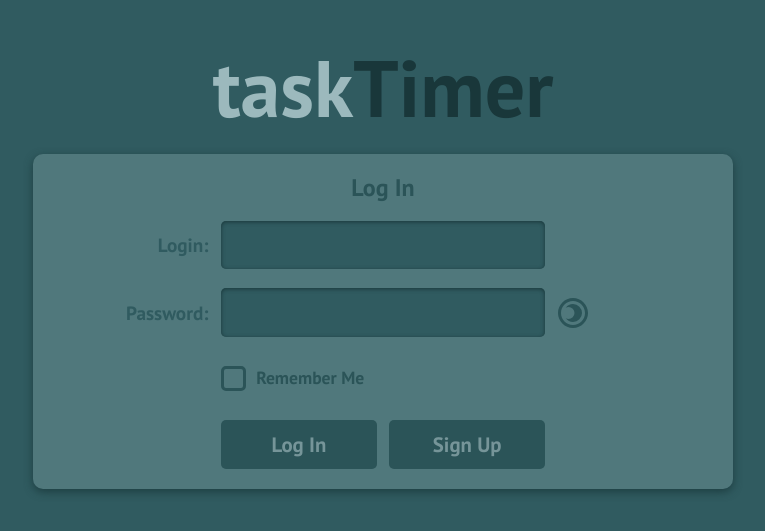
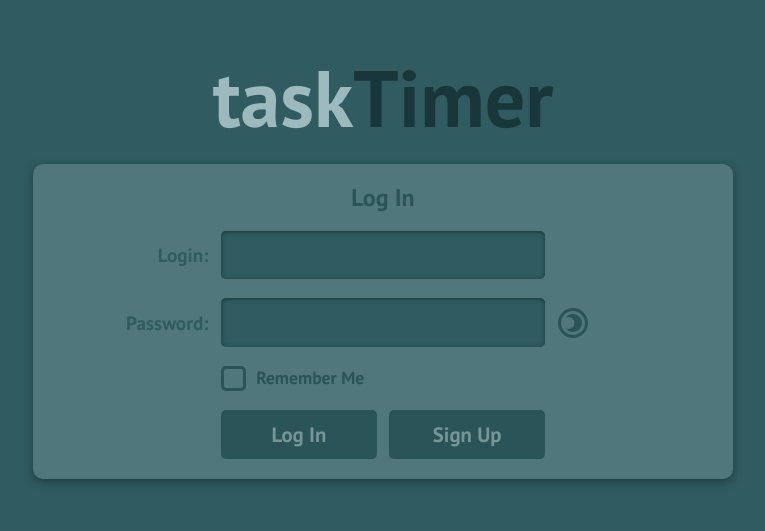
Before and after one commit to jchojna/task-timer, a React (Create React App) app: page / in a window 1280 px wide. Shown: the part 101-632 px from the top of the page, without its empty margins (257-1022 px from the left). Built offline with nearby package versions, Linux system fonts and the light colour scheme.

Commit message:
feat(UserForm): add 'remember me' button functionality

```diff
--- a/src/components/UserForm.js
+++ b/src/components/UserForm.js
@@ -126,7 +126,6 @@ class UserForm extends Component {
   }
 
   handleRememberMe = () => {
-    console.log('test');
     this.setState(prevState => ({
       shouldRemember: !prevState.shouldRemember
     }));
@@ -146,6 +145,7 @@ class UserForm extends Component {
       isConfirmPasswordDisabled: true,
       isPasswordPreviewed: false,
       isConfirmPreviewed: false,
+      shouldRemember: false
     });
   }
 
@@ -157,7 +157,8 @@ class UserForm extends Component {
       isPasswordInputValid,
       isConfirmPasswordValid,
       login,
-      password
+      password,
+      shouldRemember
     } = this.state;
 
     const isLoginPasswordCorrect = block === 'loginForm' && isLoginInputValid
@@ -185,7 +186,8 @@ class UserForm extends Component {
       if (isLoginInputValid && isPasswordInputValid && isConfirmPasswordValid) {
         const newUser = {
           login: login,
-          password: password
+          password: password,
+          rememberMe: shouldRemember
         }
         onUsersChange(newUser);
         this.handleFormReset();
@@ -296,6 +298,7 @@ class UserForm extends Component {
           </div>
           <input
             id={`${block}Remember`}
+            name={`${block}Remember`}
             className={`remember__input remember__input--${block}`}
             type="checkbox"
           />
--- a/src/scss/UserForm.scss
+++ b/src/scss/UserForm.scss
@@ -127,7 +127,7 @@
     border-radius: 5px;
     font-size: 1.3em;
     font-weight: 700;
-    margin-top: 30px;
+    margin-top: 20px;
     padding: 0.6em;
 
     &--login {
@@ -141,7 +141,7 @@
     @media only screen and (min-width: $media-md) {
 
       & {
-        margin-top: 20px;
+        margin-top: 10px;
       }
     }
   }
@@ -345,7 +345,6 @@
   align-items: center;
   display: flex;
   grid-area: remember;
-  margin-top: 10px;
 
   &__field {
     border: 3px solid;
```
